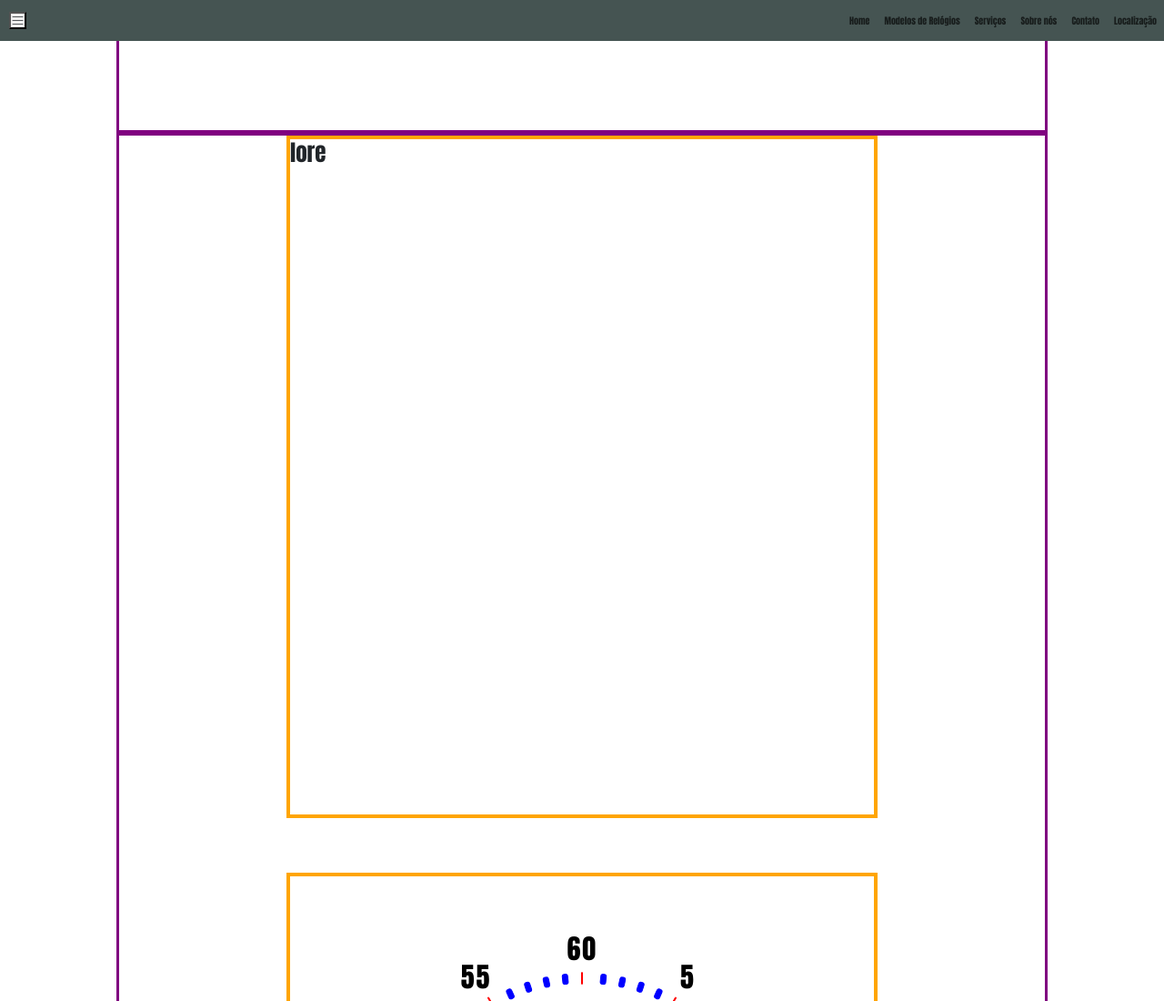
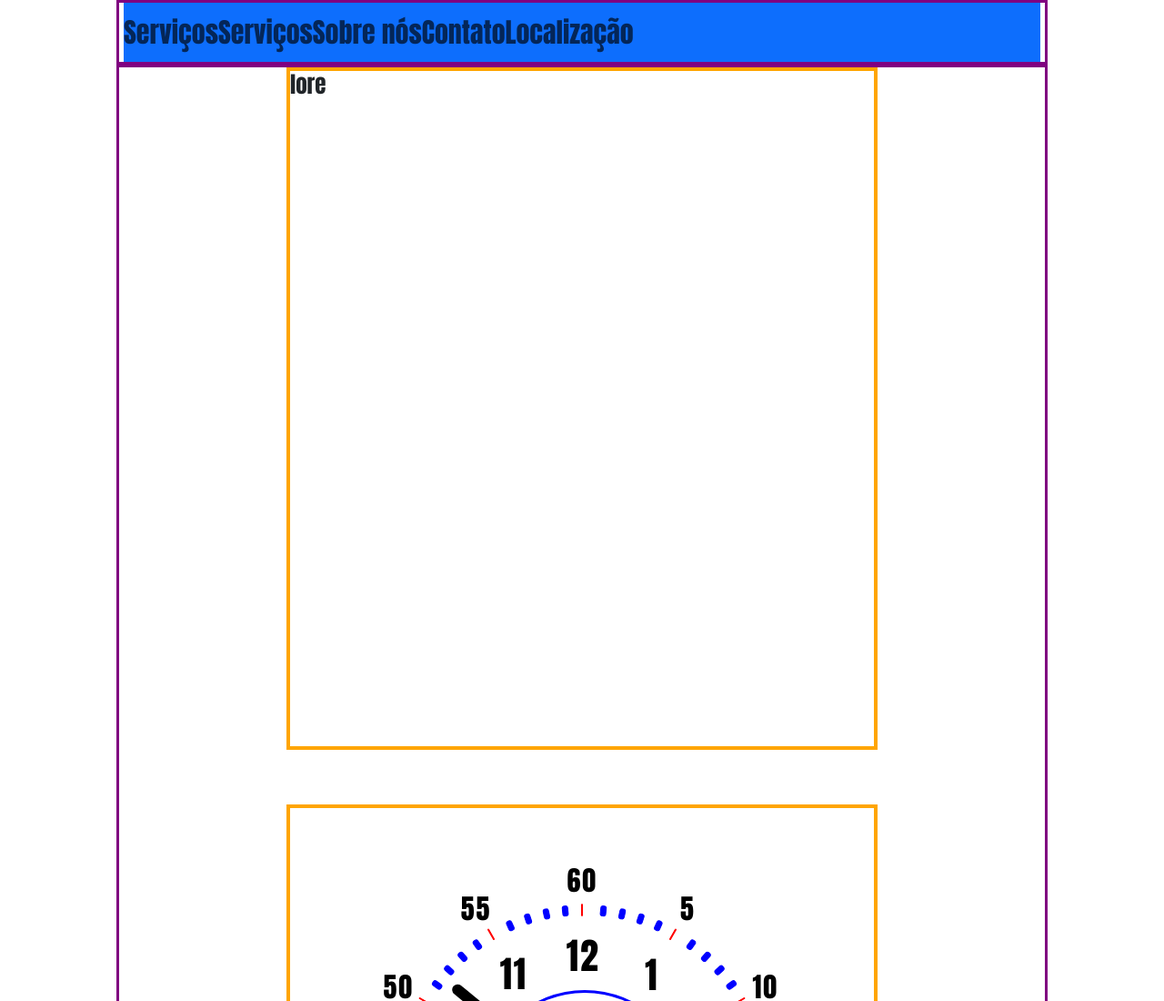
Before and after one commit to AnderEsteves/relojoaria-oclock, a plain HTML site: page index.html in a window 1280 px wide. Shown: the top 1100 px of the page at 91% size. Drawn offline with nearby package versions, Linux system fonts and the light colour scheme.

Commit message:
creating-nav

```diff
--- a/css/main.css
+++ b/css/main.css
@@ -342,39 +342,15 @@ body {
 /* --------------  CONFIGURAÇÕES DA PÁGINA ----------*/
 
 
+.container{
+  max-width: 1536px;
 
-
-.container{
-  padding: 70px 0;
 }
 
-p, li{
-  color: #444;
-  font-size: 1rem;
+.nav-link {
+  font-size: 3rem;
+
 }
-
-
-
-header, .navbar{
-  background-color: #455452;
-}
-
-.nav-container{
-  padding-top: 0;
-  padding-bottom: 0;
-}
-
-.navbar-links a{
-  color:#fff;
-}
-
-
-.navbar-expand-lg .navbar-nav .nav-link{
- padding: 1rem .8rem;
-}
-
-
-
 
 
 
--- a/index.html
+++ b/index.html
@@ -1,52 +1,43 @@
-<!DOCTYPE html>
+<!doctype html>
 <html lang="pt-br">
   <head>
-  <meta charset="UTF-8">
-  <meta name="viewport" content="width=device-width, initial-scale=1.0">
+    <meta charset="utf-8">
+    <meta name="viewport" content="width=device-width, initial-scale=1">
+    <title>Relojoaria O'clock</title>
     <link href="https://cdn.jsdelivr.net/npm/bootstrap@5.3.3/dist/css/bootstrap.min.css" rel="stylesheet" integrity="sha384-QWTKZyjpPEjISv5WaRU9OFeRpok6YctnYmDr5pNlyT2bRjXh0JMhjY6hW+ALEwIH" crossorigin="anonymous">
-  <script src="https://cdn.jsdelivr.net/npm/bootstrap@5.3.3/dist/js/bootstrap.bundle.min.js" integrity="sha384-YvpcrYf0tY3lHB60NNkmXc5s9fDVZLESaAA55NDzOxhy9GkcIdslK1eN7N6jIeHz" crossorigin="anonymous"></script>
     <link rel="stylesheet" href="css/main.css">
-  <script src="https://code.jquery.com/jquery-3.7.1.min.js" integrity="sha256-/JqT3SQfawRcv/BIHPThkBvs0OEvtFFmqPF/lYI/Cxo=" crossorigin="anonymous"></script>
-  <script src="https://cdn.jsdelivr.net/npm/@popperjs/core@2.11.8/dist/umd/popper.min.js" integrity="sha384-I7E8VVD/ismYTF4hNIPjVp/Zjvgyol6VFvRkX/vR+Vc4jQkC+hVqc2pM8ODewa9r" crossorigin="anonymous"></script>
     <script defer src="./js/main.js"></script>
-  <title>Relojoaria O'clock</title>
   </head>
   <body>
-  <header class="center flex">
-    <div class="container" id="nav-container">
-      <nav class="navbar navbar-expand-lg fixed-top">
-        <a href="#" class="navbar-brand">
-          <img id="logo" src="" alt="" class="">
-        </a>
-        <button class="navbar-toggle" type="button" data-toggle="collapse" data-target="#navbar-links"
-         arial-controls="navbar-links" arial-expanded="false" arial-label="Toggle navigation">
-         <span class="navbar-toggler-icon"></span>
-        </button>
-        <div class="collapse navbar-collapse justify-content-end" id="navbar-links"></div>
-        <div class="navbar-nav">
-          <a class="nav-item nav-link" id="home-menu">Home</a>
-          <a class="nav-item nav-link" id="watch-model-menu">Modelos de Relógios</a>
-          <a class="nav-item nav-link" id="services-menu">Serviços</a>
-          <a class="nav-item nav-link" id="aboutus-menu">Sobre nós</a>
-          <a class="nav-item nav-link" id="contact-menu">Contato</a>
-          <a class="nav-item nav-link" id="localization-menu">Localização</a>
-        </div>
+    <header class="center flex ">
+      <nav class="navbar container bg-primary">
+        <ul class="navbar-nav flex-row">
+          <li class="nav-item text-center ">
+            <a class="nav-link" href="#">Serviços</a>
+          </li>
+          <li class="nav-item">
+            <a class="nav-link" href="#">Serviços</a>
+          </li>
+          <li class="nav-item">
+            <a class="nav-link" href="#">Sobre nós</a>
+          </li>
+          <li class="nav-item">
+            <a class="nav-link" href="#">Contato</a>
+          </li>
+          <li class="nav-item">
+            <a class="nav-link" href="#">Localização</a>
+          </li>
+        </ul>
       </nav>
-
-
-    </div>
     </header>
 
 
-  <section class="center flex">
+    <section class=" center flex">
 
 
       <div class="information">
         <h1>lore</h1>
       </div>
-
-
-
 
       <div class="clockContainer">
 
@@ -85,6 +76,6 @@
 
     </section>
 
-
+    <script src="https://cdn.jsdelivr.net/npm/bootstrap@5.3.3/dist/js/bootstrap.bundle.min.js" integrity="sha384-YvpcrYf0tY3lHB60NNkmXc5s9fDVZLESaAA55NDzOxhy9GkcIdslK1eN7N6jIeHz" crossorigin="anonymous"></script>
   </body>
 </html>
```
Lines whose indentation alone changed are shown as unchanged.
